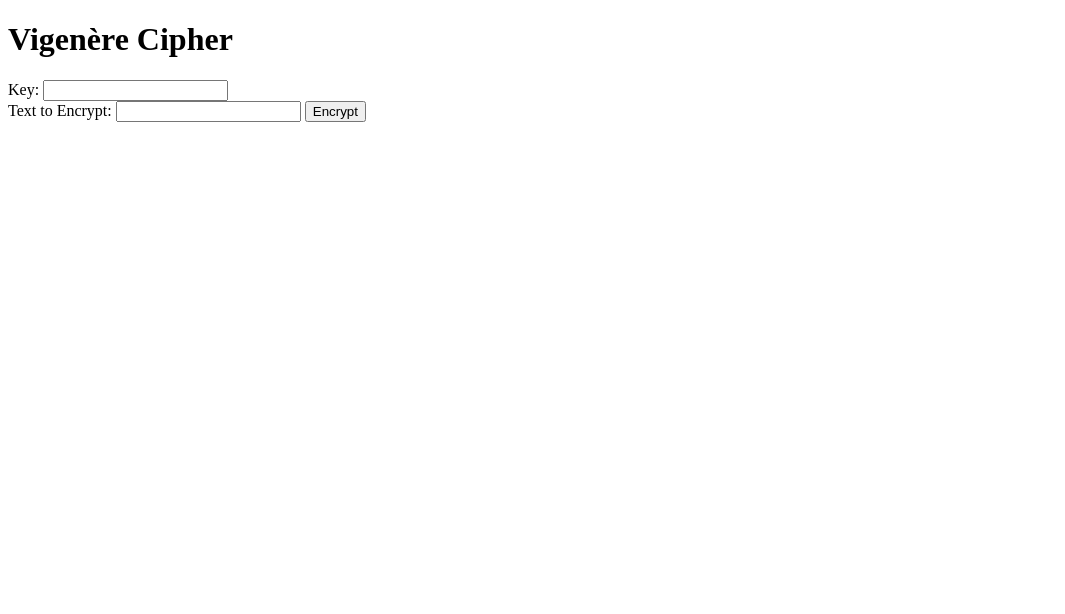
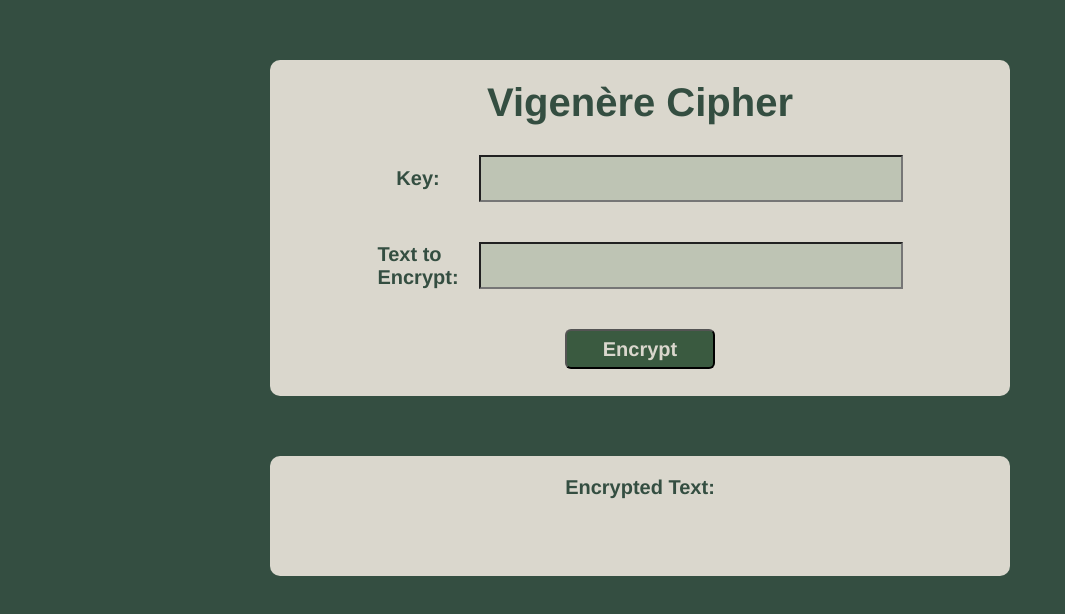
Before and after one commit to hillister/Cipher, a plain HTML site: page index.html in a window 1280 px wide. Shown: the whole page, without its empty margins (0-1065 px from the left). Drawn offline with Linux system fonts and the light colour scheme.

Commit message:
Add style to page

```diff
--- a/index.html
+++ b/index.html
@@ -7,21 +7,23 @@
     <link rel="stylesheet" href="style.css">
 </head>
 <body>
-    <h1>Vigenère Cipher</h1>
-    <div class="key">
-        <form>
-            <label>Key:</label>
-            <input type="text" id="key">
-        </form>
-    </div>
-    <div class="plain-text">
-        <form>
-            <label>Text to Encrypt:</label>
+    <div class="formMessage">
+        <h1 class="title">Vigenère Cipher</h1>
+        <form id="key">
+            <label id="keyText">Key:</label>
+            <input type="text" id="keyInput">
+
+            <label id="messageText">Text to Encrypt:</label>
             <input type="text" id="text">
+
             <button type="submit" id="submit">Encrypt</button>
         </form>
     </div>
-    <div class="encrypted-text"></div>
+    <div class="container">
+        <h3>Encrypted Text:</h3>
+        <div id="encrypted-text"></div>
+    </div>
+
     <script src="script.js"></script>
 </body>
 </html>
--- a/script.js
+++ b/script.js
@@ -1,5 +1,5 @@
 const text = document.getElementById('text');
-const key = document.getElementById('key');
+const key = document.getElementById('keyInput');
 const submitBtn = document.getElementById('submit');
 
 
@@ -34,15 +34,12 @@ function changeNumberToLetter(numbers) {
     let finalText = textValue.split(" ").join("");
 
     function keyReplacement(){
-        let keyReplace = keyWord.repeat(finalText.length);
+        let keyReplace = keyWord.repeat(Math.ceil(finalText.length / keyWord.length));
         let textLength = finalText.length
         let result = keyReplace.slice(0, textLength)
 
         return result
     }
-
-    console.log(alphabetPosition(finalText));
-    console.log(alphabetPosition(keyReplacement()));
 
     const string1 = alphabetPosition(finalText)
     const array1 = string1.split(" ").map(Number);
@@ -51,12 +48,10 @@ function changeNumberToLetter(numbers) {
     const array2 = string2.split(" ").map(Number);
 
     const mod = 26;
-    console.log(array1);
-    console.log(array2);
 
     const newArray = array1.map((num, index) => (num + array2[index]) % mod);
-    console.log(newArray);
 
     console.log(changeNumberToLetter(newArray));
-
+    let encryptedMessage = document.getElementById("encrypted-text");
+    encryptedMessage.textContent = changeNumberToLetter(newArray)
   });
--- a/style.css
+++ b/style.css
@@ -0,0 +1,77 @@
+* {
+    margin: 0;
+    padding: 0;
+    font-size: 20px;
+    font-family: 'Franklin Gothic Medium', 'Arial Narrow', Arial, sans-serif;
+    color: rgb(52, 78, 65);
+    font-weight: 700;
+}
+
+.title {
+    text-align: center;
+    font-size: 40px;
+    margin-bottom: 30px;
+}
+
+form {
+    display: grid;
+    grid-template-columns: 2fr 1fr 1fr 2fr;
+    grid-template-rows: repeat(3, 1fr);
+    row-gap: 40px;
+    column-gap: 20px;
+}
+
+#submit {
+    grid-column: 2/4;
+    width: 150px;
+    height: 40px;
+    border-radius: 6px;
+    justify-self: center;
+    background-color: rgb(58, 90, 64);
+
+    color: rgb(218, 215, 205);;
+}
+
+#submit:hover {
+    cursor: pointer;
+    background-color: rgb(88, 129, 87);
+
+}
+
+label {
+justify-self: center;
+grid-column-start: 2;
+align-self: center;
+font-weight: 600;
+}
+
+input {
+    width: 400px;
+    padding: 10px;
+    background-color: rgb(190, 196, 180);
+    color: rgb(58, 90, 64);
+}
+
+.formMessage {
+    background-color:rgb(218, 215, 205);
+    width: 700px;
+    border-radius: 10px;
+    padding: 20px;
+
+}
+.container {
+    background-color:rgb(218, 215, 205);
+    width: 700px;
+    margin-top: 60px;
+    border-radius: 10px;
+    padding: 20px;
+    text-align: center;
+    height: 80px;
+}
+
+body {
+    background-color: rgb(52, 78, 65);
+    max-width: fit-content;
+    margin-inline: auto;
+    margin-top: 60px;
+}
```
